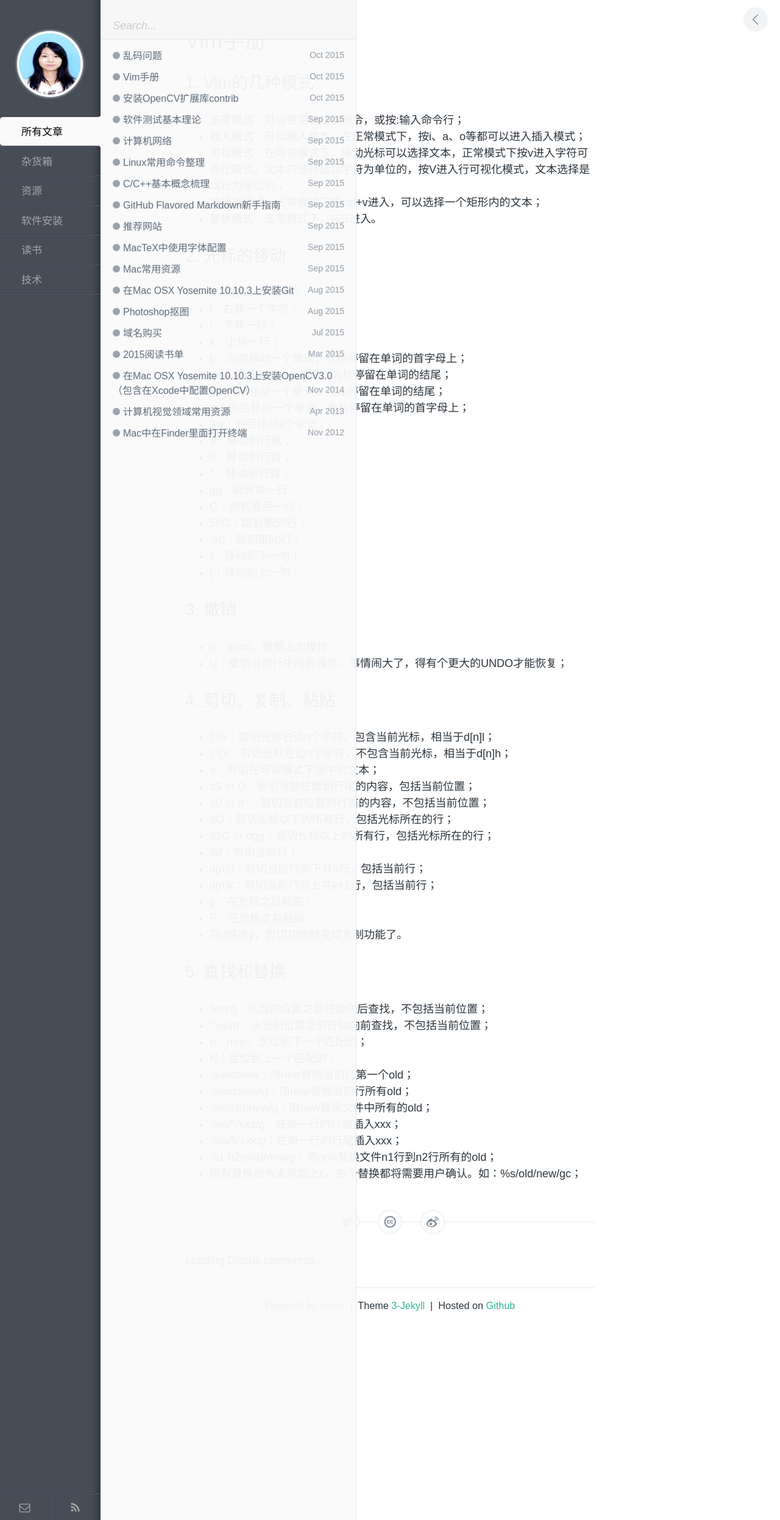
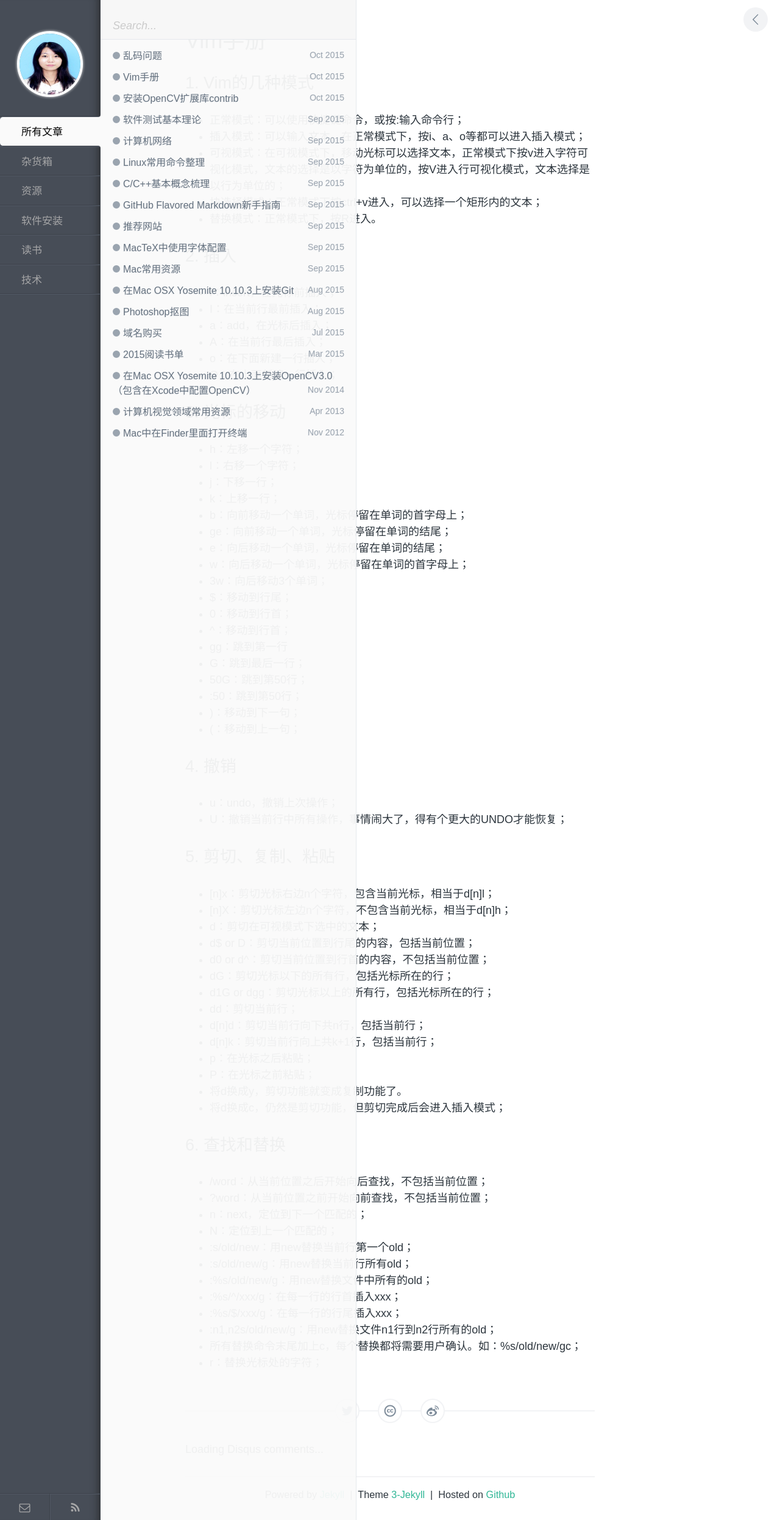
Before and after one commit to zhuyafei/zhuyafei.github.io, a Jekyll site: the page built from _posts/tech/2015-10-04-Vim.md, in a window 1280 px wide. Shown: the whole page at 61% size. Built offline with Jekyll 4.4.1, drawn with Linux system fonts in a browser that asks for light colours; comment, search, counter and statistics services are not loaded.

Commit message:
Modify 2015-10-04-Vim.md

```diff
--- a/_posts/tech/2015-10-04-Vim.md
+++ b/_posts/tech/2015-10-04-Vim.md
@@ -10,7 +10,15 @@
 * 块选择模式：正常模式下按ctrl+v进入，可以选择一个矩形内的文本；
 * 替换模式：正常模式下，按R进入。
 
-## 2. 光标的移动
+## 2. 插入
+* i：insert，在光标前插入；
+* I：在当前行最前插入；
+* a：add，在光标后插入；
+* A：在当前行最后插入；
+* o：在下面新建一行插入；
+* O：在上面新建一行插入；
+
+## 3. 光标的移动
 * h：左移一个字符；
 * l：右移一个字符；
 * j：下移一行；
@@ -48,8 +56,9 @@
 * p：在光标之后粘贴；
 * P：在光标之前粘贴；
 * 将d换成y，剪切功能就变成复制功能了。
+* 将d换成c，仍然是剪切功能，但剪切完成后会进入插入模式；
 
-## 5. 查找和替换
+## 6. 查找和替换
 * /word：从当前位置之后开始向后查找，不包括当前位置；
 * ?word：从当前位置之前开始向前查找，不包括当前位置；
 * n：next，定位到下一个匹配的；
@@ -61,3 +70,4 @@
 * :%s/$/xxx/g：在每一行的行尾插入xxx；
 * :n1,n2s/old/new/g：用new替换文件n1行到n2行所有的old；
 * 所有替换命令末尾加上c，每个替换都将需要用户确认。如：%s/old/new/gc；
+* r：替换光标处的字符；
```
Also changed, not shown: other parts of _posts/tech/2015-10-04-Vim.md (+2 -2 lines).
